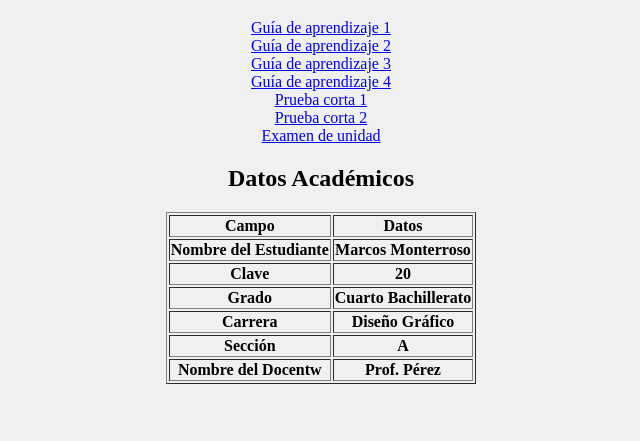
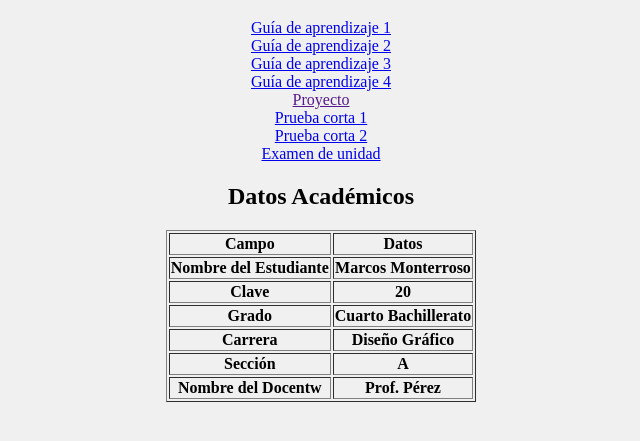
Before and after one commit to 4toAMarcosMonterroso/Guia4-final_005, a plain HTML site: page Index.html in a window 1280 px wide. Shown: the part 61-502 px from the top of the page, without its empty margins (319-959 px from the left). Drawn offline with Linux system fonts and the light colour scheme.

Commit message:
Index.html

```diff
--- a/Index.html
+++ b/Index.html
@@ -15,6 +15,7 @@
 			<li><a href="#">Guía de aprendizaje 2</a></li>
 			<li><a href="#">Guía de aprendizaje 3</a></li>
 			<li><a href="#">Guía de aprendizaje 4</a></li>
+			<li><a href="">Proyecto</a></li>
 			<li><a href="#">Prueba corta 1</a></li>
 			<li><a href="#">Prueba corta 2</a></li>
 			<li><a href="#">Examen de unidad</a></li>
```
